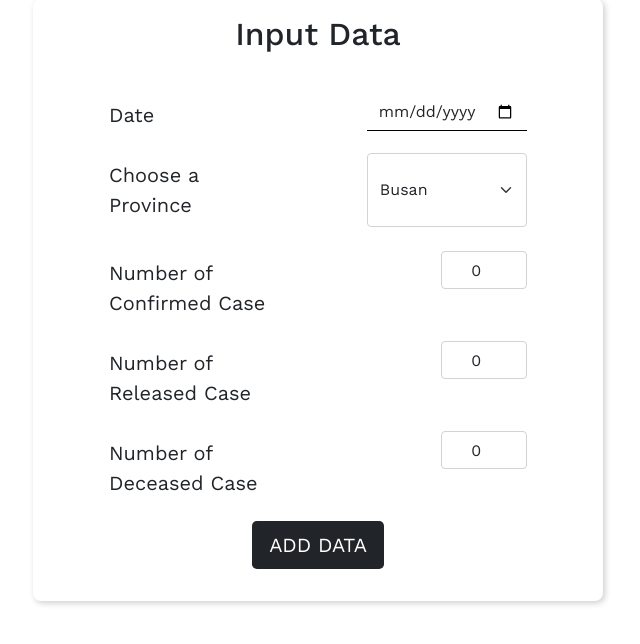
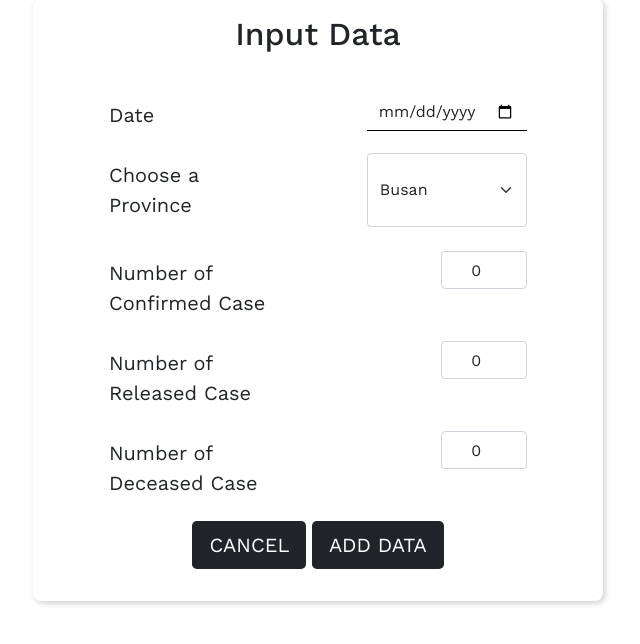
Before and after one commit to jghjianghan/South-Korea-Covid19-IS, a PHP site: template view/addData.php in a window 1280 px wide. Shown: the part 108-752 px from the top of the page, without its empty margins (310-950 px from the left). Run offline with PHP 8.4, Linux system fonts and the light colour scheme; the template is opened without the code that fills it, so the values that code supplies are empty; some libraries are stand-ins or nearby versions.

Commit message:
add button cancel pada page addData, addAccount, changePassword

```diff
--- a/view/addAccount.php
+++ b/view/addAccount.php
@@ -12,7 +12,8 @@
                     <label for="floatingPassword">Password</label>
                 </div>
                 <div class="form-group mb-3">
-                    <input type="submit" value="CREATE" class="btn btn-lg bg-dark text-white">
+                    <button type="button" class="btn btn-lg bg-dark text-white">CANCEL</button>
+                    <button type="submit" class="btn btn-lg bg-dark text-white">CREATE</button>
                 </div>
             </form>
         </div>
--- a/view/addData.php
+++ b/view/addData.php
@@ -52,7 +52,8 @@
                     </div>
                 </div>
                 <div class="form-group text-center">
-                    <input type="submit" value="ADD DATA" class="btn btn-lg bg-dark text-white">
+                    <button type="button" class="btn btn-lg bg-dark text-white">CANCEL</button>
+                    <button type="submit" class="btn btn-lg bg-dark text-white">ADD DATA</button>
                 </div>
             </form>
         </div>
--- a/view/changePassword.php
+++ b/view/changePassword.php
@@ -16,7 +16,8 @@
                     <label for="floatingPassword">Confirm Password</label>
                 </div>
                 <div class="form-group mb-3">
-                    <input type="submit" value="SUBMIT" class="btn btn-lg bg-dark text-white">
+                    <button type="button" class="btn btn-lg bg-dark text-white">CANCEL</button>
+                    <button type="submit" class="btn btn-lg bg-dark text-white">SUBMIT</button>
                 </div>
             </form>
         </div>
```
